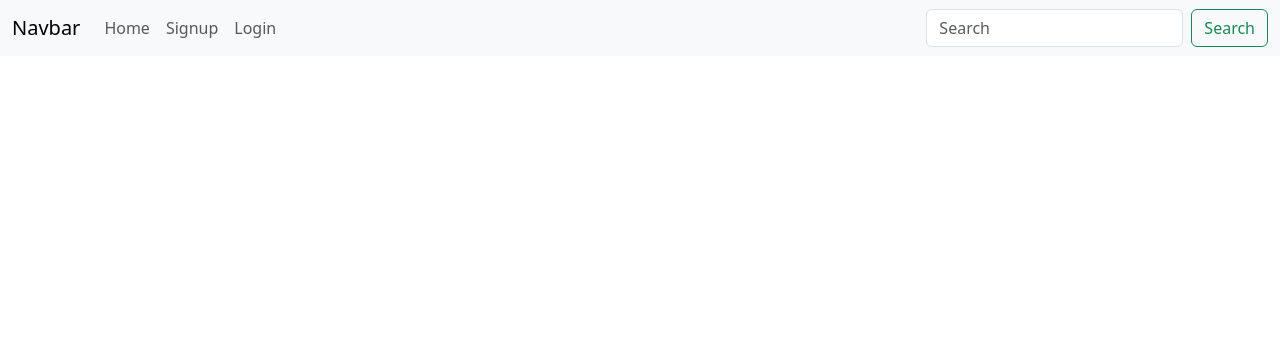
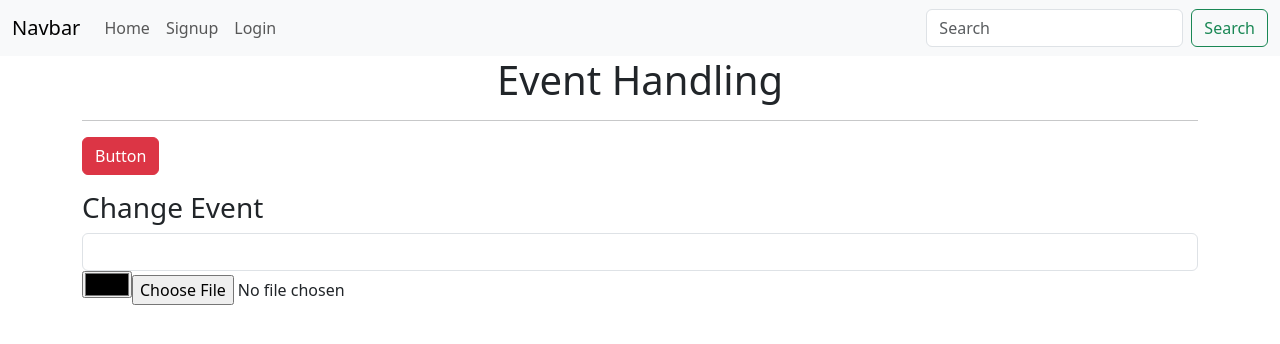
Before and after one commit to digipodium/2023-NOV-MERN-MTWF-330, a React (Vite) app in the folder Section 2/frontend/: page /event in a window 1280 px wide. Shown: the top 344 px of the page. Built offline with nearby package versions, Linux system fonts and the light colour scheme.

Commit message:
event handling

```diff
--- a/Section 2/frontend/src/App.jsx
+++ b/Section 2/frontend/src/App.jsx
@@ -6,6 +6,8 @@ import Signup from './components/Signup';
 import { BrowserRouter, Link, Route, Routes } from 'react-router-dom';
 import Contact from './components/Contact';
 import Navbar from './components/Navbar';
+import Notfound from './components/Notfound';
+import EventHandling from './components/EventHandling';
 
 const App = () => {
 
@@ -24,6 +26,8 @@ const App = () => {
             <Route path='login' element={ <Login /> } />
             <Route path='signup' element={ <Signup /> } />
             <Route path='contact' element={ <Contact /> } />
+            <Route path='event' element={ <EventHandling /> } />
+            <Route path='*' element={ <Notfound /> } />
         </Routes>
       </BrowserRouter>
     </div>
--- /dev/null
+++ b/Section 2/frontend/src/components/EventHandling.jsx
@@ -0,0 +1,23 @@
+import React from 'react'
+
+const EventHandling = () => {
+  return (
+    <div className='container'>
+
+        <h1 className='text-center'>Event Handling</h1>
+        <hr />
+
+        <button className='btn btn-danger' onClick={ () => { alert('Button was clicked!') } } >Button</button>
+
+        <h3 className='mt-3'>Change Event</h3>
+        <input type="text" className='form-control' onChange={ (e) => { console.log(e.target.value) } } />
+
+        <input type="color" onChange={ (e) => { console.log(e.target.value);  document.body.style.background = e.target.value;  } } />
+
+        <input type="file" onChange={ (e) => { console.log(e.target.files[0].name) } } />
+
+    </div>
+  )
+}
+
+export default EventHandling
--- /dev/null
+++ b/Section 2/frontend/src/components/Notfound.jsx
@@ -0,0 +1,14 @@
+import React from 'react'
+import { Link } from 'react-router-dom';
+
+const Notfound = () => {
+    return (
+        <div className='col-md-6 mx-auto text-center'>
+            <img className='w-100' src="https://cdni.iconscout.com/illustration/premium/thumb/404-error-3702359-3119148.png?f=webp" alt="" />
+            <h1 className='display-1 fw-bold' style={{ color: '#f773f9' }}>Page Not Found</h1>
+            <Link to="/" className='btn btn-primary'>Goto Homepage</Link>
+        </div>
+    )
+}
+
+export default Notfound;
```
